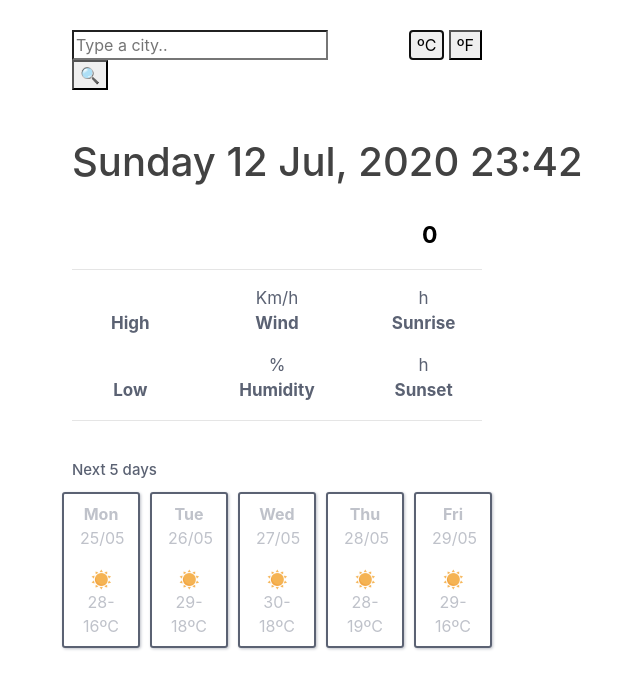
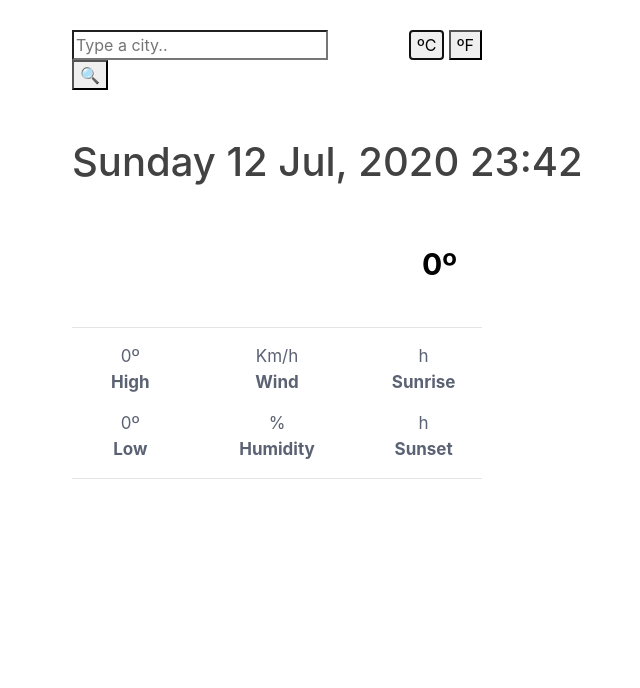
Before and after one commit to CarolinaSampaio26/weatherapp, a website built with Parcel: page index.html in a window 1280 px wide. Both pictures are taken after a click on the button "ºC". Shown: the whole page, without its empty margins (363-1003 px from the left). Built offline with nearby package versions, Linux system fonts and the light colour scheme; no server answers.

Commit message:
Updated max and min temperatures

```diff
--- a/index.html
+++ b/index.html
@@ -58,6 +58,7 @@
           <span id="currentDate"> </span>
         </h1>
         <br />
+        <br />
 
         <div class="today">
           <div class="row">
@@ -71,7 +72,9 @@
             </div>
           </div>
         </div>
+        <br />
         <hr />
+
 
         <div class="details">
           <div class="row">
@@ -103,48 +106,7 @@
         </div>
         <hr />
         <br />
-        <h3>
-          Next 5 days
-        </h3>
-        <div class="forecast">
-          <div class="row">
-            <div class="col">
-              <strong id="dayOne"> Mon </strong>
-              <p>25/05</p>
-              <img src="sun.png" alt="" />
-              <div class="temp">28-16ºC</div>
-            </div>
-            <div class="col">
-              <strong id="dayTwo">Tue</strong>
-              <p>26/05</p>
-              <img src="sun.png" alt="" />
 
-              <div class="temp">29-18ºC</div>
-            </div>
-            <div class="col">
-              <strong id="dayThree">Wed</strong>
-              <p>27/05</p>
-              <img src="sun.png" alt="" />
-
-              <div class="temp">30-18ºC</div>
-            </div>
-
-            <div class="col">
-              <strong id="dayFour">Thu</strong>
-              <p>28/05</p>
-              <img src="sun.png" alt="" />
-
-              <div class="temp">28-19ºC</div>
-            </div>
-            <div class="col">
-              <strong id="dayFive">Fri</strong>
-              <p>29/05</p>
-              <img src="sun.png" alt="" />
-              <div class="temp">29-16ºC</div>
-            </div>
-          </div>
-        </div>
-      </div>
       <div class="sun">
         <img src="" alt="" id="icon" />
       </div>
--- a/src/index.js
+++ b/src/index.js
@@ -19,7 +19,7 @@ function getWeather(response) {
   cityElement.innerHTML = response.data.name;
 
   let temperatureElement = document.querySelector("#currentTemp");
-  temperatureElement.innerHTML = Math.round(response.data.main.temp);
+  temperatureElement.innerHTML = `${Math.round(response.data.main.temp)}º`;
 
   let descriptionElement = document.querySelector("#description");
   descriptionElement.innerHTML = response.data.weather[0].description;
@@ -31,10 +31,10 @@ function getWeather(response) {
   windElement.innerHTML = Math.round(response.data.wind.speed);
 
   let highElement = document.querySelector("#high");
-  highElement.innerHTML = Math.round(response.data.main.temp_max);
+  highElement.innerHTML = `${Math.round(response.data.main.temp_max)}º`;
 
   let lowElement = document.querySelector("#low");
-  lowElement.innerHTML = Math.round(response.data.main.temp_min);
+  lowElement.innerHTML = `${Math.round(response.data.main.temp_min)}º`;
 
   let iconElement = document.querySelector("#icon");
   iconElement.setAttribute(
@@ -44,6 +44,8 @@ function getWeather(response) {
   iconElement.setAttribute("alt", response.data.weather[0].description);
 
   celsiusTemperature = response.data.main.temp;
+  celsiusHigh = response.data.main.temp_max;
+  celsiusLow = response.data.main.temp_min;
 
   let sunrise = document.querySelector("#sunrise");
   let theSunrise = new Date(response.data.sys.sunrise * 1000);
@@ -117,7 +119,7 @@ function showFahrTemperature(event) {
   event.preventDefault();
   let fahrTemperature = (celsiusTemperature * 9) / 5 + 32;
   let temperatureElement = document.querySelector("#currentTemp");
-  temperatureElement.innerHTML = Math.round(fahrTemperature);
+  temperatureElement.innerHTML = `${Math.round(fahrTemperature)}º`;
 }
 
 let celsiusTemperature = null;
@@ -128,5 +130,31 @@ celsiusLink.addEventListener("click", showCelsiusTemperature);
 function showCelsiusTemperature(event) {
   event.preventDefault();
   let temperatureElement = document.querySelector("#currentTemp");
-  temperatureElement.innerHTML = Math.round(celsiusTemperature);
+  temperatureElement.innerHTML = `${Math.round(celsiusTemperature)}º`;
 }
+
+let fahrConvertion = document.querySelector("#fahr");
+fahrConvertion.addEventListener("click", showFahrConvertion);
+
+function showFahrConvertion(event) {
+  event.preventDefault();
+  let fahrTemperature = (celsiusHigh * 9) / 5 + 32;
+  let highElement = document.querySelector("#high");
+  highElement.innerHTML = `${Math.round(fahrTemperature)}º`;
+  let fahrsTemperature = (celsiusLow * 9) / 5 + 32;
+  let lowElement = document.querySelector("#low");
+  lowElement.innerHTML = `${Math.round(fahrsTemperature)}º`;
+}
+let celsiusHigh = null;
+let celsiusLow = null;
+
+let celsiusConvertion = document.querySelector("#celsius");
+celsiusLink.addEventListener("click", showCelsiusConvertion);
+
+function showCelsiusConvertion(event) {
+  event.preventDefault();
+  let highElement = document.querySelector("#high");
+  highElement.innerHTML = `${Math.round(celsiusHigh)}º`;
+  let lowElement = document.querySelector("#low");
+  lowElement.innerHTML = `${Math.round(celsiusLow)}º`;
+}
--- a/src/styles.css
+++ b/src/styles.css
@@ -54,7 +54,7 @@ h1 {
 
 .sun {
   width: 43%;
-  margin-top: -523px;
+  margin-top: -350px;
   margin-left: 20px;
 }
 
@@ -67,11 +67,11 @@ h1 {
   box-shadow: 1px 1px 3px #bfc2ca;
 }
 
-h3 {
-  color: #5b6273;
-  font-size: 15px;
+#description {
+  text-transform: capitalize;
+  font-size: 20px;
 }
 
-#description {
-  text-transform: capitalize;
+#currentTemp {
+  font-size: 30px;
 }
```
